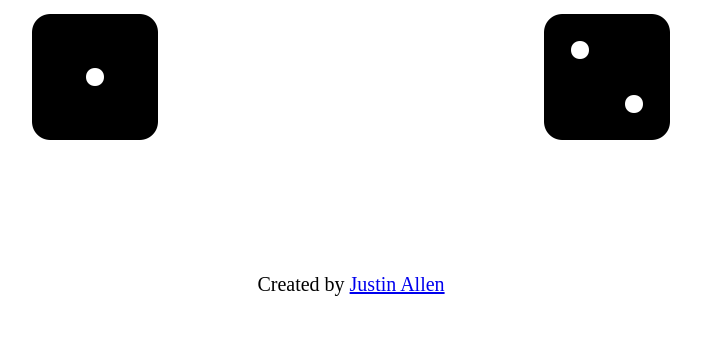
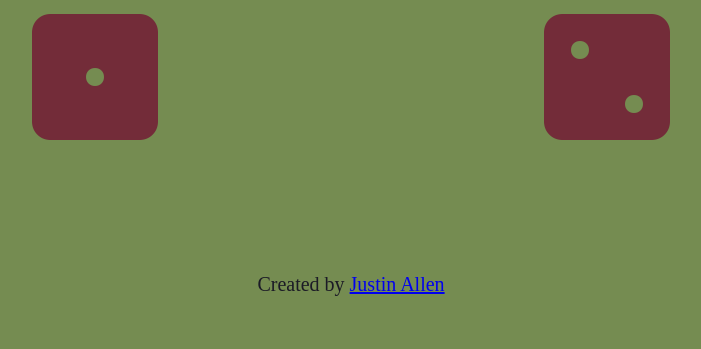
Before and after one commit to JustoShow/dice-game, a plain HTML site: page index.html in a window 1280 px wide. Shown: the part 486-835 px from the top of the page, without its empty margins (289-990 px from the left). Drawn offline with Linux system fonts and the light colour scheme.

Commit message:
Updated styles

```diff
--- a/index.html
+++ b/index.html
@@ -23,12 +23,12 @@
                 <div class="player">
                     <i id="player1Wins" class="fas fa-crown fa-2x crown-winner"></i><br>
                     <h3>Player 1</h2>
-                    <i id="player1Die" class="fas fa-dice fa-9x"></i>
+                    <i id="player1Die" class="fas fa-dice fa-9x dice"></i>
                 </div>
                 <div class="player">
                     <i id="player2Wins" class="fas fa-crown fa-2x crown-winner"></i><br>
                     <h3>Player 2</h2>
-                    <i id="player2Die" class="fas fa-dice fa-9x"></i>
+                    <i id="player2Die" class="fas fa-dice fa-9x dice"></i>
                 </div>
             </div>
         </section>
--- a/styles.css
+++ b/styles.css
@@ -1,4 +1,8 @@
 /* Global */
+:root{
+    --text-color: #1B1A26;
+}
+
 *, body {
     box-sizing: border-box;
     margin: 0;
@@ -6,11 +10,16 @@
 
 body {
     text-align: center;
+    background-color: #758C51;
 }
 
 section, footer {
     margin: 50px auto;
     max-width: 80%;
+}
+
+h1, h2, h3, p {
+    color: var(--text-color);
 }
 
 h1 {
@@ -52,6 +61,10 @@ p {
     margin-top: 20px;
 }
 
+.dice {
+    color: #732C39;
+}
+
 .fa-crown {
     color: gold;
 }
```
